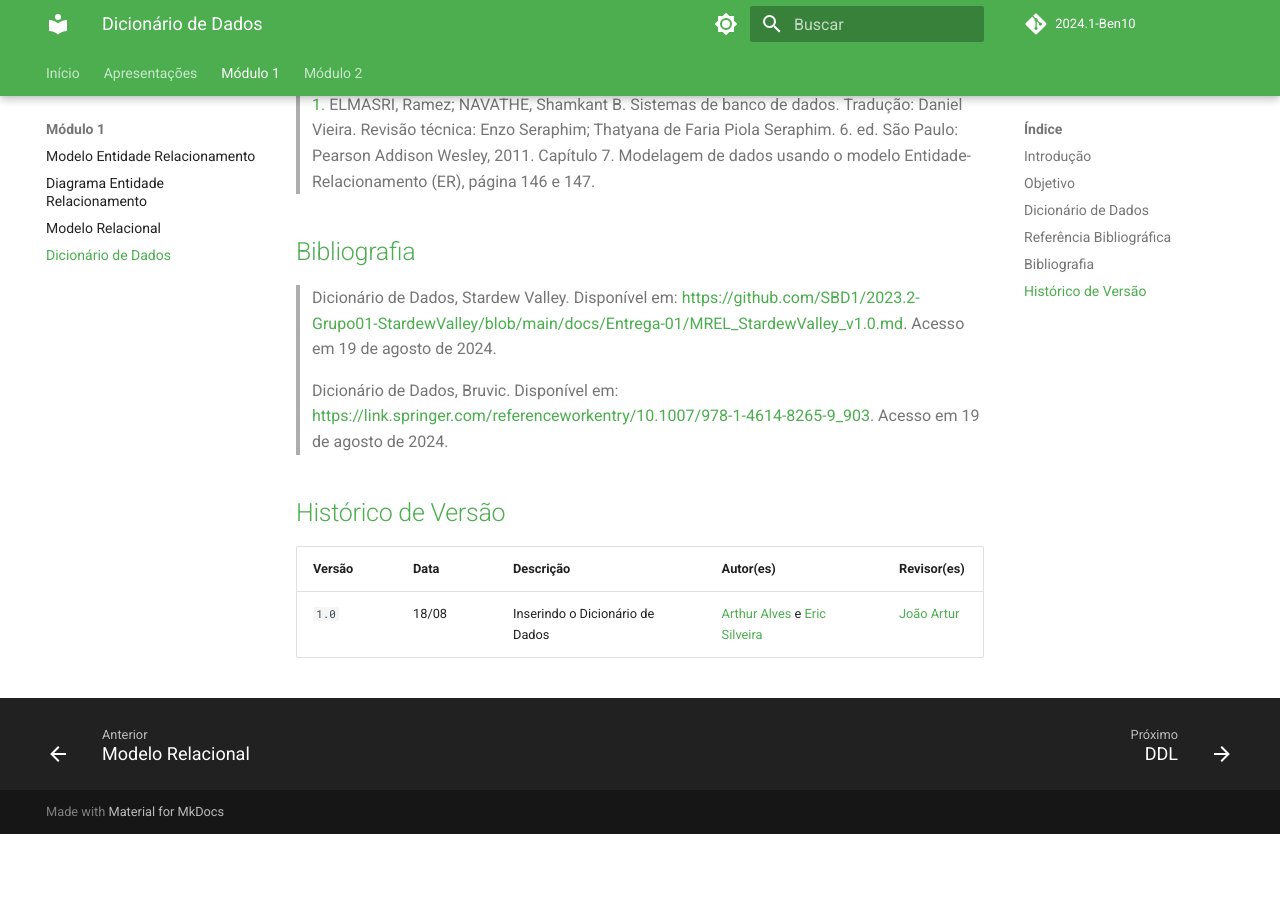
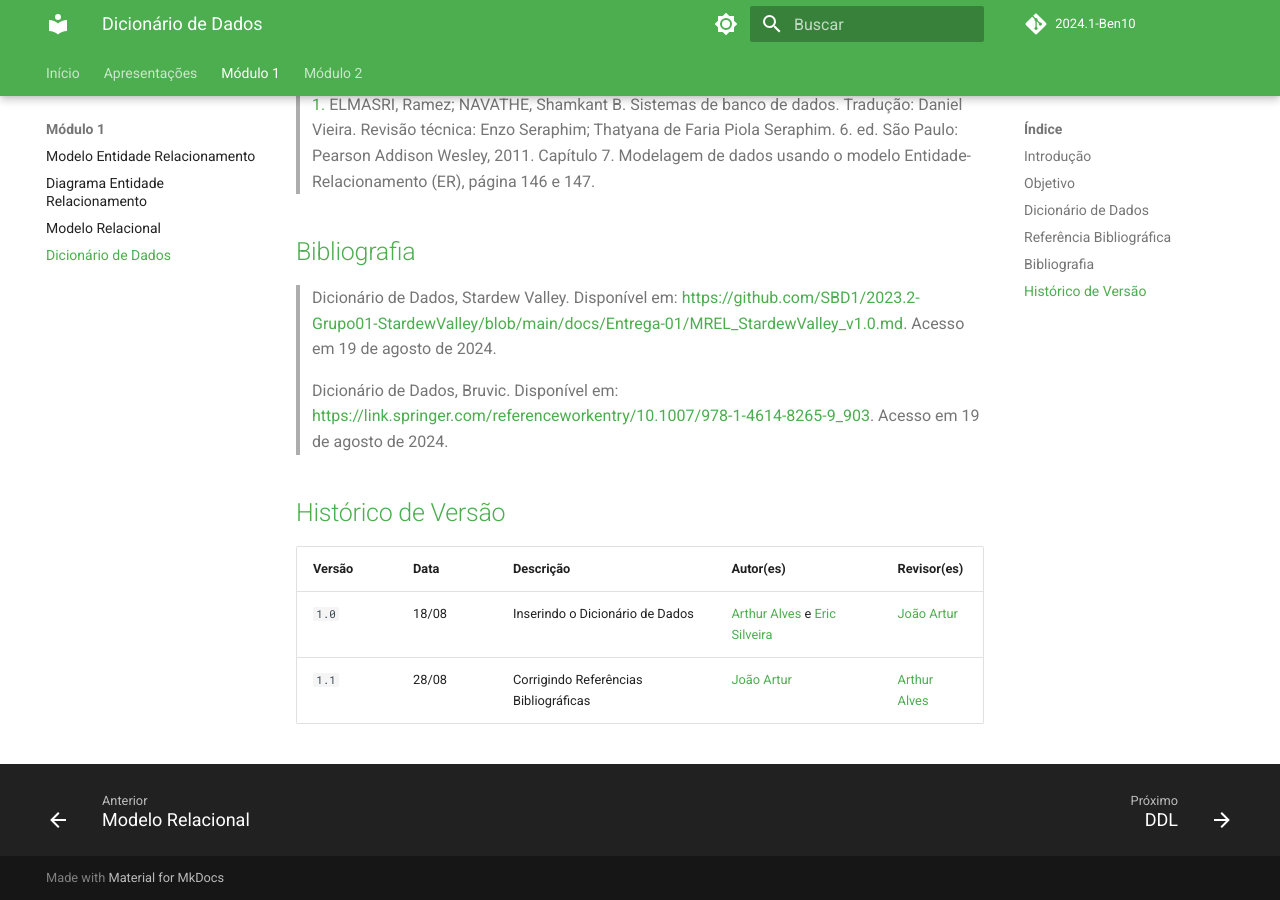
Before and after one commit to SBD1/2024.1-Ben10, an MkDocs documentation site: the page built from docs/modulo1/DD.md, in a window 1280 px wide and 900 px high, scrolled down 10217 px. Built offline with MkDocs 1.6.1 and Material for MkDocs 9.7.7, drawn with Linux system fonts in a browser that asks for light colours; comment, search, counter and statistics services are not loaded; the version menu is left out; before the commit the page ends 11051 px from its top, so only the background shows below that.

Commit message:
corrigindo referências

```diff
--- a/docs/modulo1/DD.md
+++ b/docs/modulo1/DD.md
@@ -2,7 +2,7 @@
 
 ## <a>Introdução</a>
 
-Segundo Elmasri e Navathe, a modelagem conceitual é uma etapa essencial no desenvolvimento de uma aplicação de banco de dados bem-sucedida. Essa fase abrange o design de estruturas e restrições do banco de dados, além da criação de programas que realizam consultas e atualizações. A modelagem conceitual não apenas facilita a compreensão e o planejamento do banco de dados, mas também garante que as operações sejam eficientes e seguras.
+Segundo Elmasri e Navathe, a modelagem conceitual é uma etapa essencial no desenvolvimento de uma aplicação de banco de dados bem-sucedida. Essa fase abrange o design de estruturas e restrições do banco de dados, além da criação de programas que realizam consultas e atualizações. A modelagem conceitual não apenas facilita a compreensão e o planejamento do banco de dados, mas também garante que as operações sejam eficientes e seguras.<a id="anchor_1" href="#REF1">^1^</a>
 
 ## <a>Objetivo</a>
 
@@ -118,3 +118,4 @@
 | Versão| Data | Descrição  | Autor(es)  | Revisor(es) |
 | ----- |----- | ---------- | ---------- | ----------- |
 | `1.0` | 18/08| Inserindo o Dicionário de Dados |[Arthur Alves](https://github.com/Arthrok) e [Eric Silveira](https://github.com/ericbky)| [João Artur](https://github.com/joao-artl) |
+| `1.1` | 28/08| Corrigindo Referências Bibliográficas |[João Artur](https://github.com/joao-artl)| [Arthur Alves](https://github.com/Arthrok) |
```
